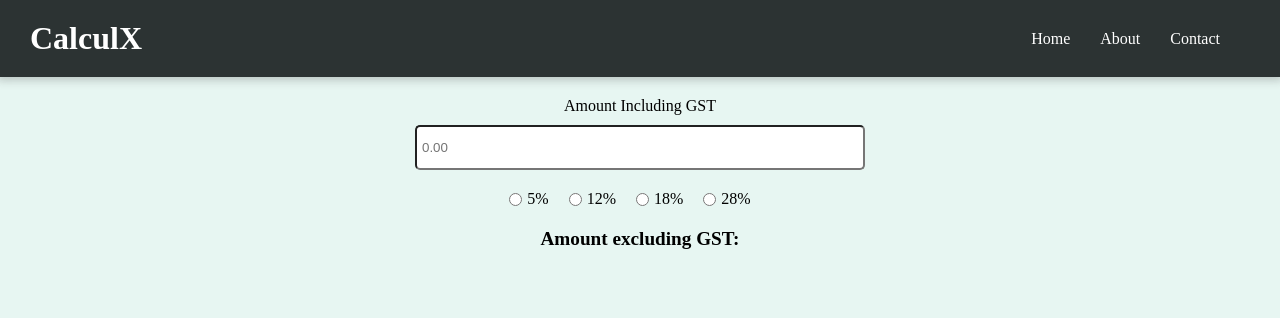
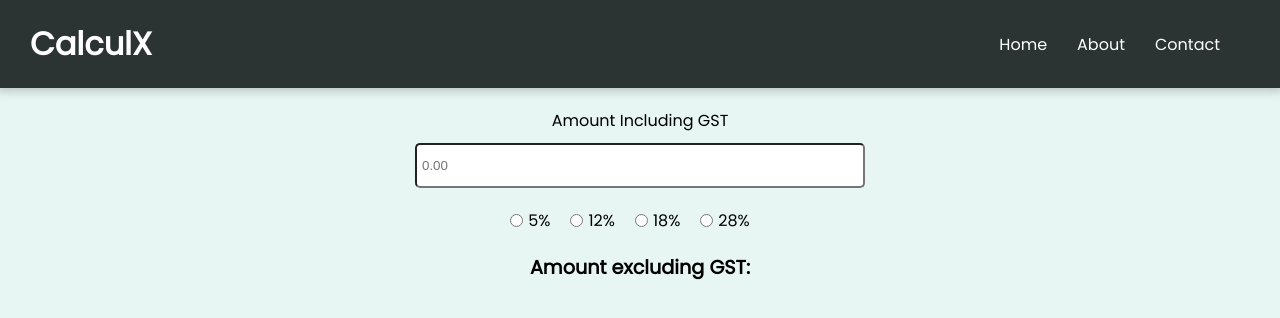
Before and after one commit to iAnishVijay/calculx, a React (Create React App) app: page / in a window 1280 px wide. Shown: the top 318 px of the page. Built offline with nearby package versions, Linux system fonts and the light colour scheme.

Commit message:
minor changes in the UI and styles

```diff
--- a/package.json
+++ b/package.json
@@ -10,6 +10,7 @@
     "react": "^18.2.0",
     "react-dom": "^18.2.0",
     "react-scripts": "^2.1.3",
+    "shell-quote": "1.7.2",
     "web-vitals": "^2.1.4"
   },
   "scripts": {
--- a/public/index.html
+++ b/public/index.html
@@ -5,6 +5,9 @@
     <meta charset="utf-8" />
     <meta name="viewport" content="width=device-width, initial-scale=1" />
     <meta name="description" content="Web site created using create-react-app" />
+    <link rel="preconnect" href="https://fonts.googleapis.com">
+    <link rel="preconnect" href="https://fonts.gstatic.com" crossorigin>
+    <link href="https://fonts.googleapis.com/css2?family=Poppins&display=swap" rel="stylesheet">
     <title>CalculX - More than just a calculator</title>
 </head>
 
--- a/src/App.css
+++ b/src/App.css
@@ -5,6 +5,7 @@
 }
 
 body {
+    font-family: 'Poppins', sans-serif;
     background-color: #E7F6F2;
 }
 
@@ -34,8 +35,13 @@
 }
 
 .header--menus li {
+    cursor: pointer;
     margin-right: 30px;
     list-style: none;
+}
+
+.header--heading {
+    cursor: pointer;
 }
 
 .calculator {
--- a/src/components/Header.jsx
+++ b/src/components/Header.jsx
@@ -3,7 +3,7 @@
 export default function Header() {
     return (
         <header className="header flex-space-btw">
-            <h1>CalculX</h1>
+            <h1 className="header--heading">CalculX</h1>
                 <ul className="header--menus flex-center">
                 <li>Home</li>
                 <li>About</li>
--- a/src/components/Main.jsx
+++ b/src/components/Main.jsx
@@ -1,7 +1,7 @@
 import React, { useState } from "react";
 import InputField from "./InputField";
 import RadioButton from "./RadioButton";
-import { calculateGst, truncToTwo } from "../util/Calculate";
+import { calculateGst, truncToTwo } from "../util/calculate";
 
 export default function Main() {
     const [result, setResult] = useState();
@@ -31,6 +31,7 @@
         var gstExclusivePrice = calculateGst(inputs.price, parseInt(inputs.gstRate));
         setResult(truncToTwo(gstExclusivePrice, 2));
     }, [inputs.price, inputs.gstRate]);
+
     return (
         <main className="calculator flex-center">
             <InputField
--- a/src/util/Calculate.js
+++ b/src/util/Calculate.js
@@ -1,4 +1,4 @@
-import { truncToTwo } from "./Util";
+import { truncToTwo } from "./util";
 
 export const calculateGst = (...params) => {
     return params.reduce((price, gstRate) => {
```
Also changed, not shown: 1 other file (tests, documents, lock files or other folders).
